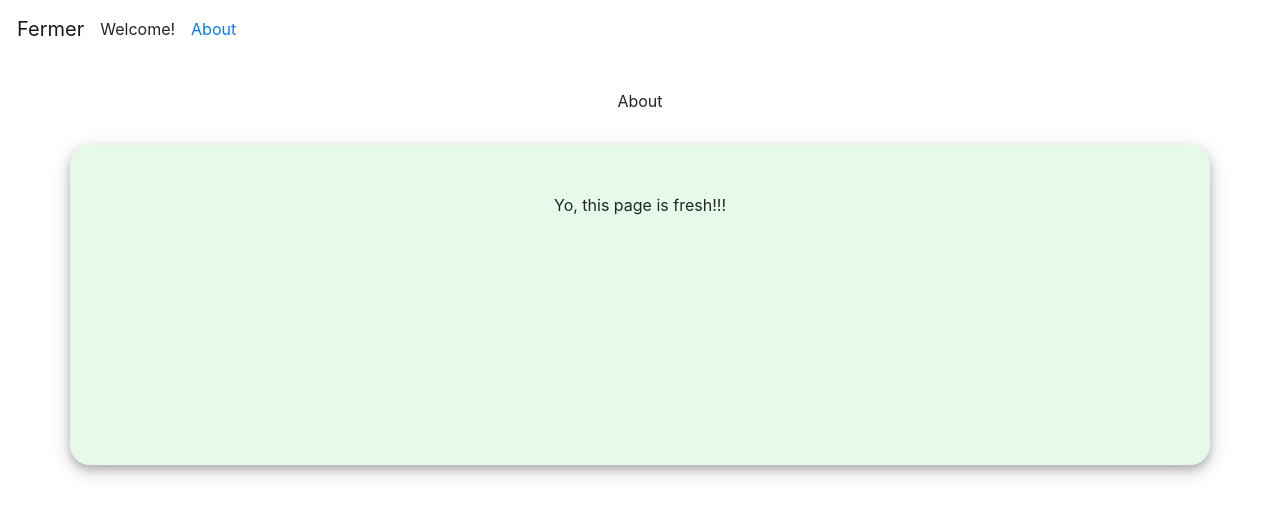
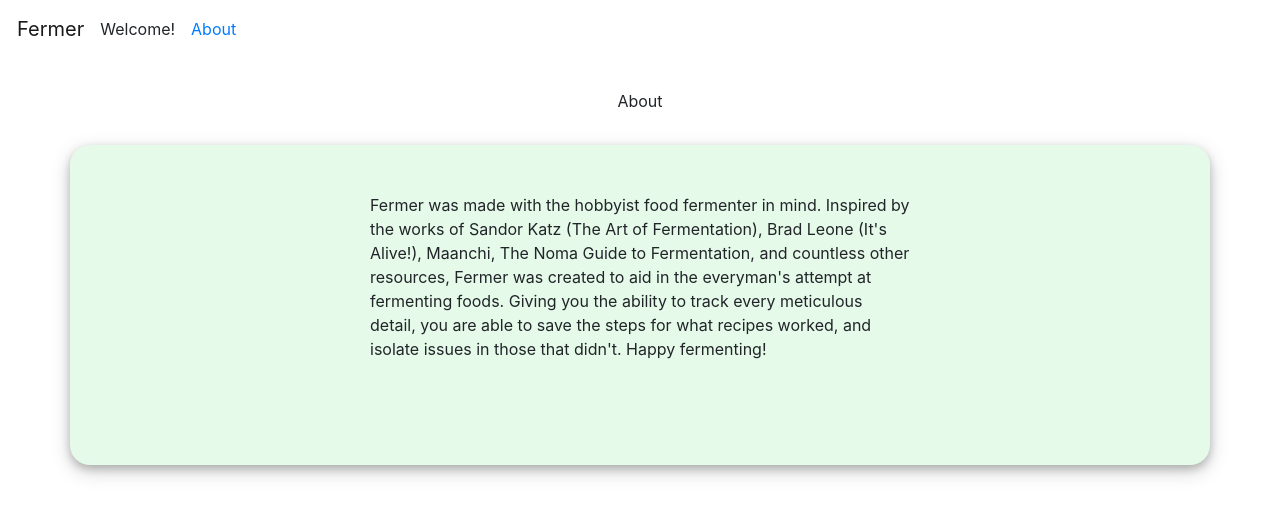
Before and after one commit to Jricecake/-Mod-5-Final-Project-Fermentation-App-Front-End, a React (Create React App) app in the folder fermentation-client/: page /about in a window 1280 px wide. Shown: the top 516 px of the page. Built offline with nearby package versions, Linux system fonts and the light colour scheme.

Commit message:
updated about and account pages

```diff
--- a/fermentation-client/src/App.css
+++ b/fermentation-client/src/App.css
@@ -90,6 +90,17 @@ html{
   min-height: 40vh;
   padding-top: 3rem;
   padding-bottom: 3rem;
+}
+
+.button {
+  background-color: #4CAF50; /* Green */
+  border: none;
+  color: white;
+  padding: 15px 32px;
+  text-align: center;
+  text-decoration: none;
+  display: inline-block;
+  font-size: 16px;
 }
 
 .navbar-color-scheme{
--- a/fermentation-client/src/components/About.js
+++ b/fermentation-client/src/components/About.js
@@ -1,12 +1,20 @@
 import React from 'react'
-import {Container} from 'react-bootstrap'
+import {Container, Col, Row} from 'react-bootstrap'
 
 export default function About() {
   return (
     <>
     <span className="outer-content">About</span>
     <Container className='container-color-scheme'>
-      Yo, this page is fresh!!!
+      <Row>
+      <Col></Col>
+      <Col md={6} className='text-align-left'>
+      Fermer was made with the hobbyist food fermenter in mind. Inspired by the works of Sandor Katz (The Art of Fermentation), Brad Leone (It's Alive!), Maanchi, The Noma Guide to Fermentation, and countless other resources, Fermer was created to aid in the everyman's attempt at fermenting foods. Giving you the ability to track every meticulous detail, you are able to save the steps for what recipes worked, and isolate issues in those that didn't.
+
+      Happy fermenting!
+      </Col>
+      <Col></Col>
+      </Row>
     </Container>
     </>
   )
--- a/fermentation-client/src/components/Account.js
+++ b/fermentation-client/src/components/Account.js
@@ -19,13 +19,16 @@ const Account = (props) => {
   return (
     <>
     <span className="outer-content">Account Details</span>
-    <Container className='container-color-scheme'>
+    <Container className='container-color-scheme text-align-left'>
       {todaysDate}
+      <h3>
+        You currently have {props.allProjects.length} actively fermenting {props.allProjects.length > 1 ? "projects" : "project"}
+      </h3>
       <div>
-        You currently have this many projects: {props.allProjects.length}
+        Combined time fermenting: {timeOfAllProjects(props.allProjects)} Days
       </div>
       <div>
-        Combined time fermenting: {timeOfAllProjects(props.allProjects)} Days
+        You have completed {props.completedProjects.length} {props.completedProjects.length > 1 ? "projects" : "project"}
       </div>
     </Container>
 </>
@@ -37,7 +40,11 @@ const mapStateToProps = (state) => {
     logged_in: state.user.logged_in,
     user: state.user.currentUser.user,
     allProjects: state.project.projects,
-  };
+    completedProjects: state.project.projects.filter(
+      (project) =>
+        project.user.id == state.user.currentUser.user.id &&
+        project.completed == true)
+    }
 };
 
 // export default connect(mapStateToProps)(Account)
--- a/fermentation-client/src/containers/CompletedProjects.js
+++ b/fermentation-client/src/containers/CompletedProjects.js
@@ -7,12 +7,6 @@ class CompletedProjects extends React.Component {
   state = {
     showButton: false,
   };
-
-  // componentDidMount() {
-  //   console.log("projects container mounted");
-  //   fetchNotes()(store.dispatch);
-  //   fetchProjects()(store.dispatch);
-  // }
 
   renderProjects = (props) => {
     return this.props.allProjects.map((project, idx) => {
--- a/fermentation-client/src/containers/ProjectTimeline.js
+++ b/fermentation-client/src/containers/ProjectTimeline.js
@@ -20,7 +20,6 @@ const ProjectTimeline = (props) => {
   // calculate elapsed time by subtracting start date from current date. result is in milliseconds, so we calculate milliseconds in a day and divide to convert to days
   const elapsedTime = currentDate - startDate;
   let elapsedDays = elapsedTime / dayInMilliseconds
-  console.log(elapsedDays)
   const addNotesToDays = () => {
     let dayCounter = 0;
     const buildComponent = () => {
```
Also changed, not shown: fermentation-client/src/containers/ProjectsContainer.js (+14 -16 lines).
